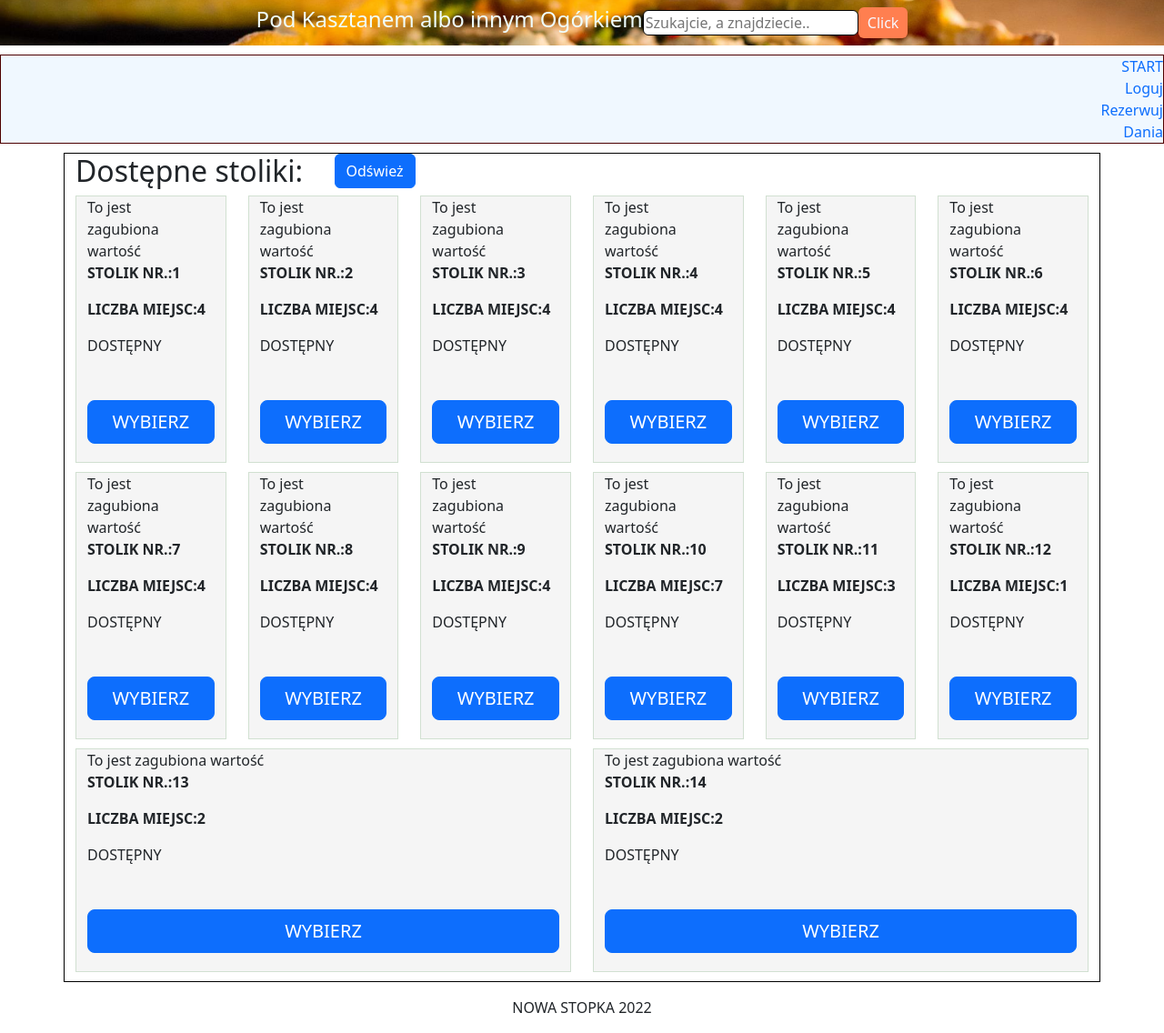
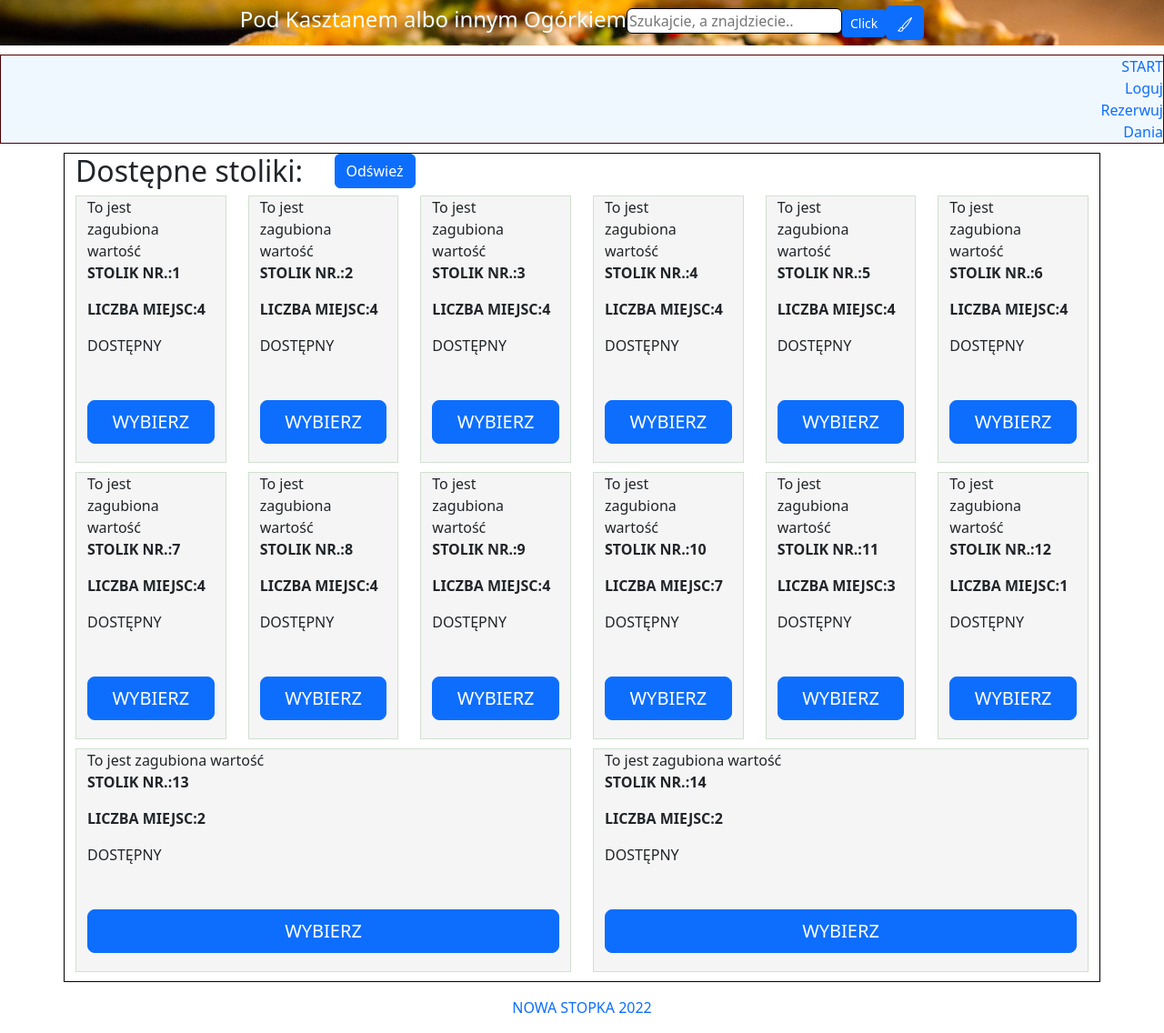
Before and after one commit to ZAndrykowski/New-project, a React app: page / in a window 1280 px wide. Shown: the whole page at 91% size. Built offline with nearby package versions, Linux system fonts and the light colour scheme.

Commit message:
Change Theme, small changes

```diff
--- a/src/App.js
+++ b/src/App.js
@@ -11,6 +11,7 @@ import LoadingIcon from './components/UI/LoadingIcon/LoadingIcon';
 import Searchbar from './components/UI/Searchbar/Searchbar'; // Importowanie wydzielonego paska wyszukiwania
 import Layout from './components/Layout/Layout';
 import Footer from './components/Footer/Footer';
+import { Button } from 'react-bootstrap';
 //import imgTable from './assets/images/table (1).jpg'
 
 
@@ -115,9 +116,10 @@ class App extends Component {
     place: "Romantycznie"
   }];
 
-  state = {
+  state = { //STAN
     tables: [],
     loading: true,
+    theme: 'primary',
   }
 
   searchHandler(stateSearch){
@@ -140,6 +142,10 @@ class App extends Component {
     console.log('Component zaktaulizowany')
   }
 
+  changeTheme = () =>{ //zmienianie szablonu kolorów
+    const newTheme = this.state.theme === 'primary' ? 'danger' : 'primary';
+    this.setState({ theme: newTheme });
+  }
 
   render() {
     console.log('Component wyrenderowany')
@@ -148,16 +154,21 @@ class App extends Component {
         <Layout
           header={
             <Header>
-            <Searchbar onSearch={stateSearch => this.searchHandler(stateSearch)}/>
+            <Searchbar
+              onSearch={stateSearch => this.searchHandler(stateSearch)}
+              theme={this.state.theme}/>
+              <Button variant={this.state.theme} onClick={this.changeTheme}><svg xmlns="http://www.w3.org/2000/svg" width="16" height="16" fill="currentColor" class="bi bi-brush" viewBox="0 0 16 16">
+                <path d="M15.825.12a.5.5 0 0 1 .132.584c-1.53 3.43-4.743 8.17-7.095 10.64a6.067 6.067 0 0 1-2.373 1.534c-.018.227-.06.538-.16.868-.201.659-.667 1.479-1.708 1.74a8.118 8.118 0 0 1-3.078.132 3.659 3.659 0 0 1-.562-.135 1.382 1.382 0 0 1-.466-.247.714.714 0 0 1-.204-.288.622.622 0 0 1 .004-.443c.095-.245.316-.38.461-.452.394-.197.625-.453.867-.826.095-.144.184-.297.287-.472l.117-.198c.151-.255.326-.54.546-.848.528-.739 1.201-.925 1.746-.896.126.007.243.025.348.048.062-.172.142-.38.238-.608.261-.619.658-1.419 1.187-2.069 2.176-2.67 6.18-6.206 9.117-8.104a.5.5 0 0 1 .596.04zM4.705 11.912a1.23 1.23 0 0 0-.419-.1c-.246-.013-.573.05-.879.479-.197.275-.355.532-.5.777l-.105.177c-.106.181-.213.362-.32.528a3.39 3.39 0 0 1-.76.861c.69.112 1.736.111 2.657-.12.559-.139.843-.569.993-1.06a3.122 3.122 0 0 0 .126-.75l-.793-.792zm1.44.026c.12-.04.277-.1.458-.183a5.068 5.068 0 0 0 1.535-1.1c1.9-1.996 4.412-5.57 6.052-8.631-2.59 1.927-5.566 4.66-7.302 6.792-.442.543-.795 1.243-1.042 1.826-.121.288-.214.54-.275.72v.001l.575.575zm-4.973 3.04.007-.005a.031.031 0 0 1-.007.004zm3.582-3.043.002.001h-.002z"/>
+              </svg></Button>
             </Header>
           }
-          menu={<Menu />}
+          menu={<Menu theme={this.state.theme} />}
           content={
             this.state.loading ? (
-            LoadingIcon() ) : (
-            <Tables tables={this.state.tables} />
+            <LoadingIcon theme={this.state.theme}/> ) : (
+            <Tables tables={this.state.tables} theme={this.state.theme} />
           )}
-          footer={<Footer />}
+          footer={<Footer theme={this.state.theme} />}
         />
       </div>
     );
--- a/src/components/Footer/Footer.js
+++ b/src/components/Footer/Footer.js
@@ -1,5 +1,5 @@
-const Footer = () =>(
-    <div className="text-center m-3">NOWA STOPKA 2022</div>
+const Footer = (props) =>(
+    <div className={`text-center m-3 text-${props.theme}`}>NOWA STOPKA 2022</div>
 );
 
 export default Footer;
--- a/src/components/Tables/Table/Table.js
+++ b/src/components/Tables/Table/Table.js
@@ -12,6 +12,7 @@ const propTypes = { //Sprawdzanie właściwości Props
     image: PropTypes.string.isRequired,
     missing: PropTypes.string,
 };
+
 const defaultProps = { //Nadpisanie standardowej wartości dla danego props'a
     missing: 'To jest zagubiona wartość'
 }
@@ -43,7 +44,7 @@ function Table(props){
             <div className="d-grid gap-2">
                 <p>DOSTĘPNY</p>
                 <p>{props.reserve}</p>
-                <Button variant="primary" size="lg" className={styles.button}>WYBIERZ</Button>{'  '}
+                <Button variant={props.theme} size="lg" className={styles.button}>WYBIERZ</Button>{'  '}
             </div>
         </Row>
         </Container>
--- a/src/components/Tables/Tables.js
+++ b/src/components/Tables/Tables.js
@@ -23,11 +23,15 @@ class Tables extends Component{
             <Container fluid="xl" className={styles.container}>
                 <Row className={styles.flexrow}>
                     <Col xs={3}><h2 className={styles.table}>Dostępne stoliki: </h2></Col>
-                    <Col xs={7}><Button as="input" type="reset" value="Odśwież" /></Col>
+                    <Col xs={7}><Button variant={this.props.theme} as="input" type="reset" value="Odśwież" /></Col>
 
                 </Row>
                 <Row className={styles.flexrow}>
-                    {this.props.tables.map(tables => <Table {...tables}/>)}
+                    {this.props.tables.map(table =>
+                    <Table
+                    key={table.id} {...table}
+                    theme={this.props.theme} />
+                    )}
                 </Row>
 
 
--- a/src/components/UI/LoadingIcon/LoadingIcon.js
+++ b/src/components/UI/LoadingIcon/LoadingIcon.js
@@ -1,7 +1,7 @@
-export default function LoadingIcon(){
+export default function LoadingIcon(props){
     return(
         <div className="d-flex justify-content-center">
-            <div className="spinner-grow text-secondary" role="status">
+            <div className={`spinner-grow text-${props.theme}`} role="status">
                 <span className="sr-only"></span>
             </div>
         </div>
--- a/src/components/UI/Searchbar/Searchbar.js
+++ b/src/components/UI/Searchbar/Searchbar.js
@@ -1,7 +1,6 @@
 import React, { useState } from 'react';
 import PropTypes from 'prop-types';
-
-//import { propTypes } from 'react-bootstrap/esm/Image';
+import { Button } from 'react-bootstrap';
 
 const propTypes = { //Sprawdzanie właściwości Props
     onSearch: PropTypes.func.isRequired
@@ -38,11 +37,7 @@ function Searchbar(props)
         className='input-text'
         type="text"
         placeholder='Szukajcie, a znajdziecie..'/>
-        <button
-            onClick={search}
-            className='button'>
-            Click
-        </button>
+        <Button variant={props.theme} size="sm" onClick={search}>Click</Button>
     </div>
     );
 }
```
